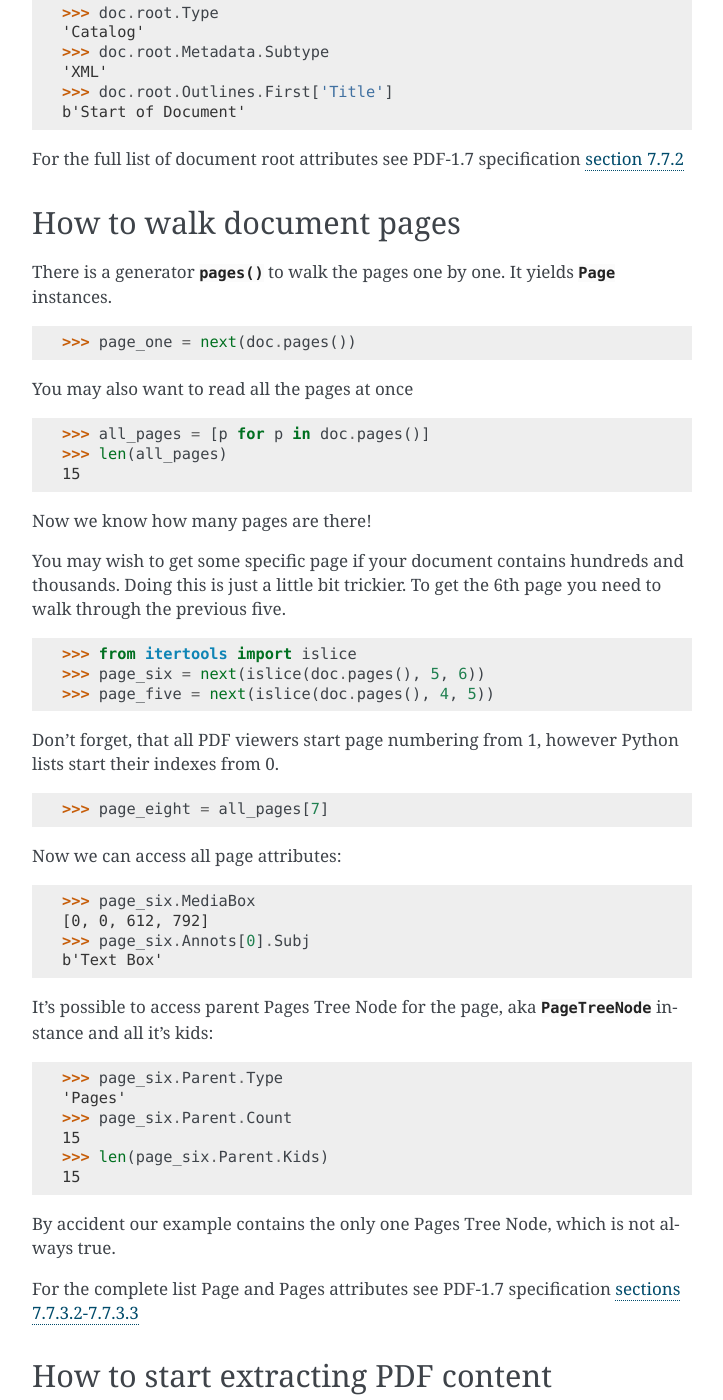
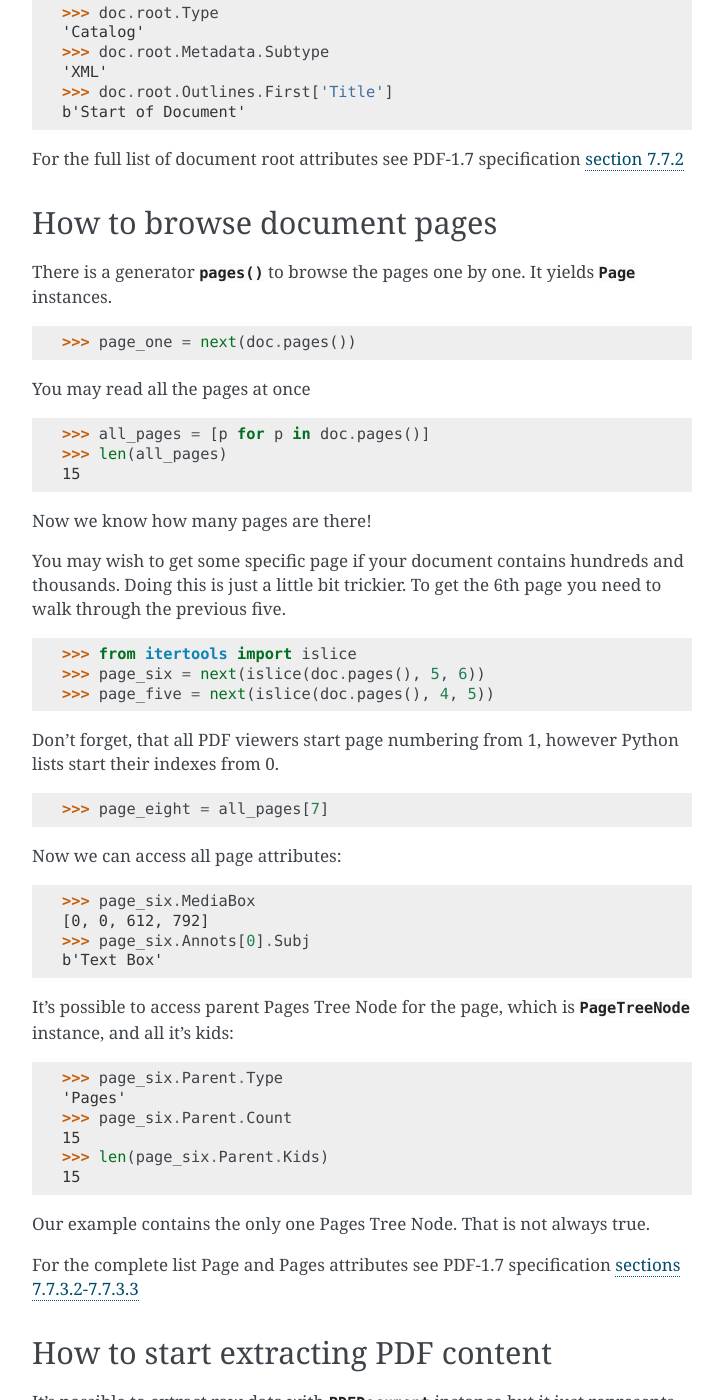
Before and after one commit to maxpmaxp/pdfreader, a Sphinx documentation site: the page built from doc/tutorial.rst, in a window 1280 px wide and 1400 px high, scrolled down 1204 px. Shown: the whole window, without its empty margins (388-1111 px from the left). Built offline with Sphinx 7.4.7, drawn with Linux system fonts in a browser that asks for light colours; pages that are not in the unit, such as notebooks, are missing from menus; some of the changed text lies outside the part shown.

Commit message:
language updates

```diff
--- a/doc/examples/extract_image.rst
+++ b/doc/examples/extract_image.rst
@@ -1,5 +1,5 @@
-How to extract XObject or Inline Images, and Image Masks
-========================================================
+How to extract XObject or Inline Images, Image Masks
+====================================================
 
 Extracting Inline Images is discussed in tutorial :ref:`tutorial-images`,
 so let's focus on XObject Images and Image Masks.
--- a/doc/examples/navigate_objects.rst
+++ b/doc/examples/navigate_objects.rst
@@ -1,5 +1,5 @@
-How to navigate PDF objects
-===========================
+How to browse PDF objects
+=========================
 
 There could be a reason when you need to access raw PDF objects as they are in the document.
 Or even get an object by its number and generation, which is also possible.
--- a/doc/tutorial.rst
+++ b/doc/tutorial.rst
@@ -83,17 +83,17 @@ For the full list of document root attributes see PDF-1.7 specification
 `section 7.7.2 <https://www.adobe.com/content/dam/acom/en/devnet/pdf/pdfs/PDF32000_2008.pdf#page=73>`_
 
 
-How to walk document pages
---------------------------
+How to browse document pages
+----------------------------
 
-There is a generator :meth:`~pdfreader.document.PDFDocument.pages` to walk the pages one by one.
+There is a generator :meth:`~pdfreader.document.PDFDocument.pages` to browse the pages one by one.
 It yields :class:`~pdfreader.types.objects.Page` instances.
 
 .. doctest::
 
   >>> page_one = next(doc.pages())
 
-You may also want to read all the pages at once
+You may read all the pages at once
 
 .. doctest::
 
@@ -129,8 +129,8 @@ Now we can access all page attributes:
   >>> page_six.Annots[0].Subj
   b'Text Box'
 
-It's possible to access parent Pages Tree Node for the page, aka :class:`~pdfreader.types.objects.PageTreeNode` instance
-and all it's kids:
+It's possible to access parent Pages Tree Node for the page, which is :class:`~pdfreader.types.objects.PageTreeNode`
+instance, and all it's kids:
 
 .. doctest::
 
@@ -141,7 +141,7 @@ and all it's kids:
   >>> len(page_six.Parent.Kids)
   15
 
-By accident our example contains the only one Pages Tree Node, which is not always true.
+Our example contains the only one Pages Tree Node. That is not always true.
 
 For the complete list Page and Pages attributes see PDF-1.7 specification
 `sections 7.7.3.2-7.7.3.3 <https://www.adobe.com/content/dam/acom/en/devnet/pdf/pdfs/PDF32000_2008.pdf#page=76>`_
```
Also changed, not shown: README.rst (+8 -0 lines).
